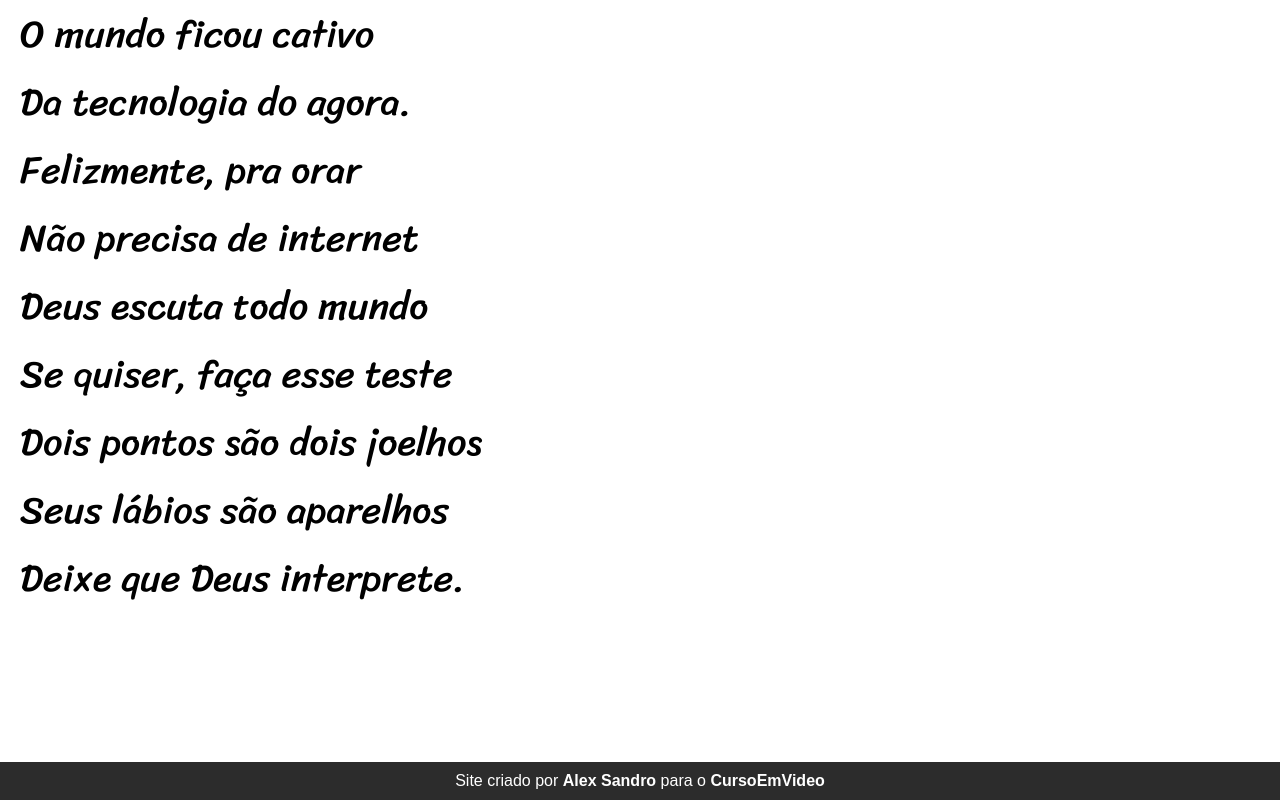
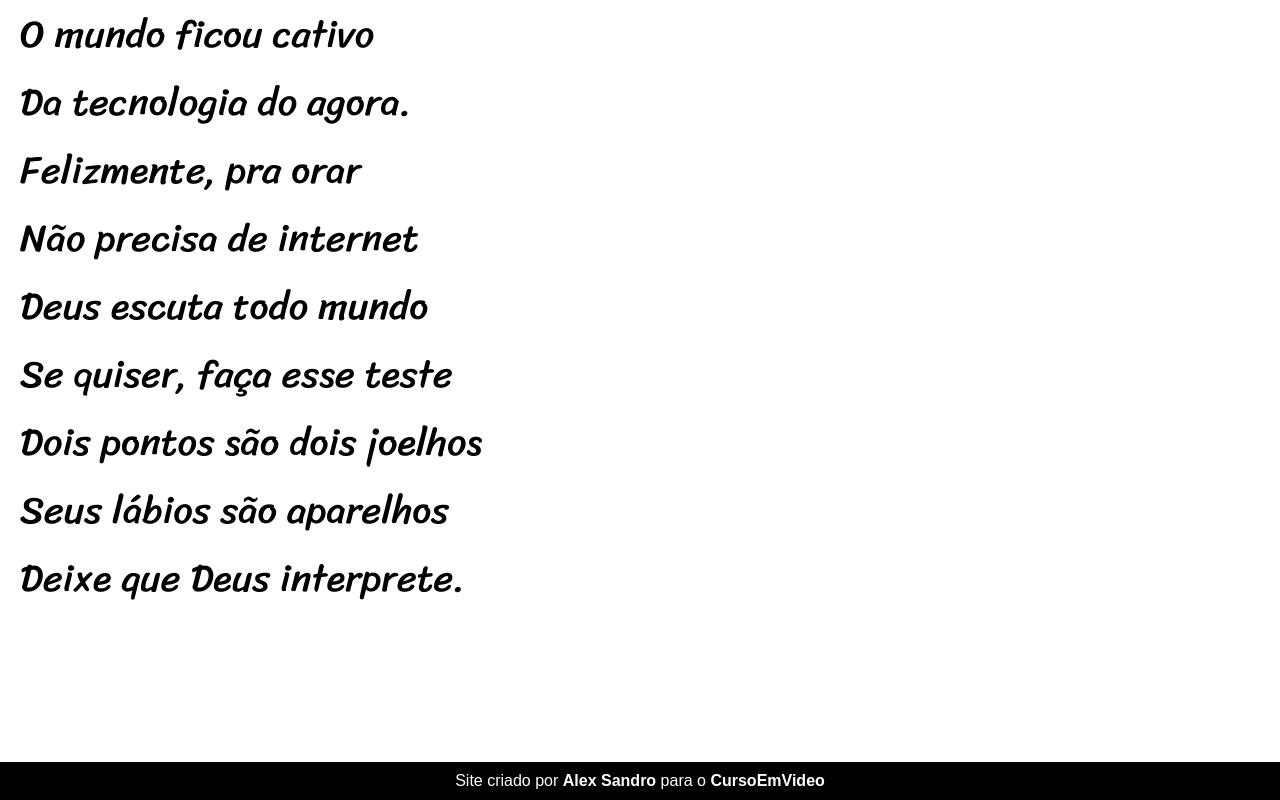
Before and after one commit to AlexSandro240/html-css, a plain HTML site: page desafios/d011/projeto-cordel.html in a window 1280 px wide. Shown: the part 4379-5179 px from the top of the page. Drawn offline with Linux system fonts and the light colour scheme.

Commit message:
Update style.css

```diff
--- a/desafios/d011/style.css
+++ b/desafios/d011/style.css
@@ -94,7 +94,7 @@ header > p >  a:hover{
 }
 
 footer{
-    background-color: rgba(0, 0, 0, 0.829);
+    background-color: black;
     color: white;
     padding: 10px;
     text-align: center;
```
